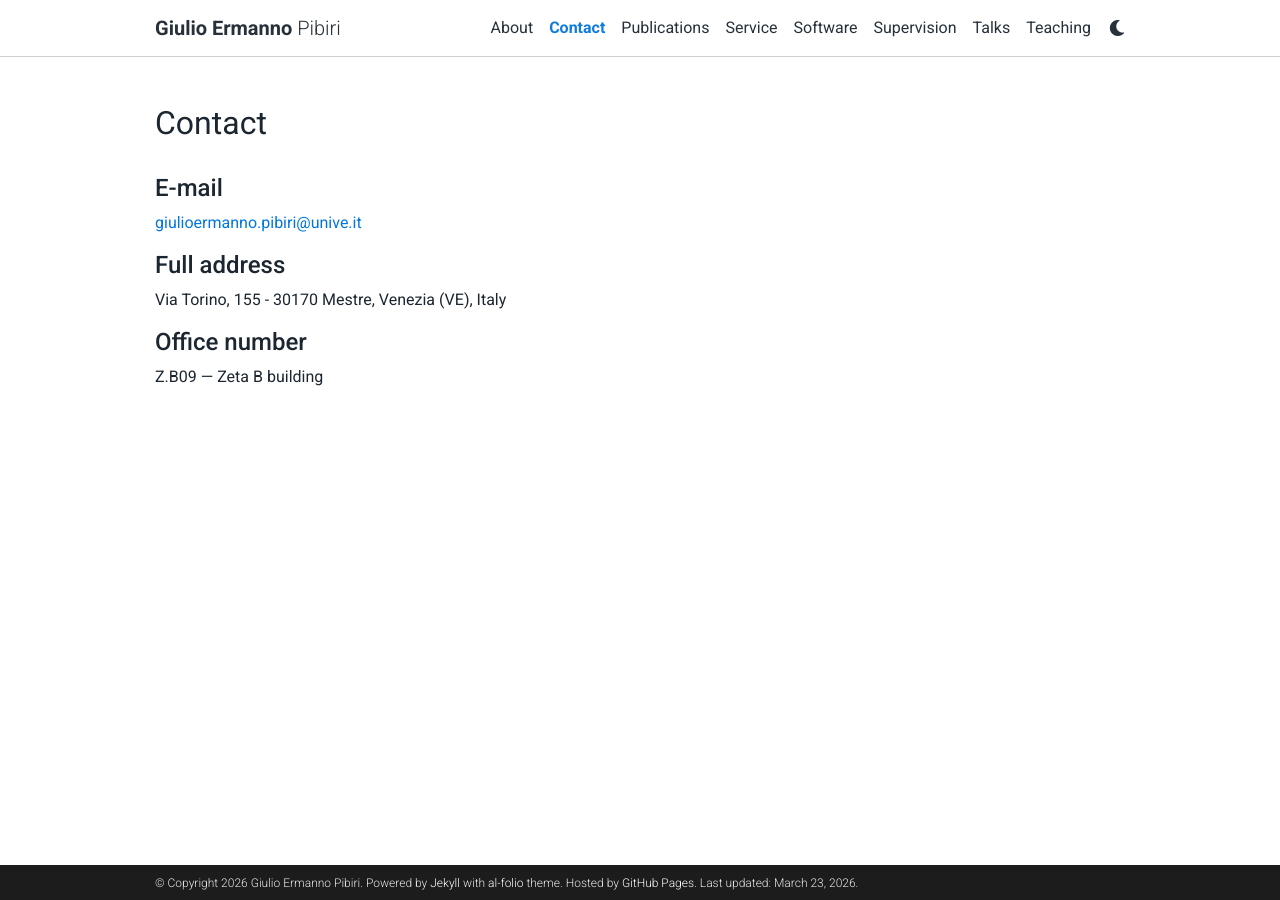
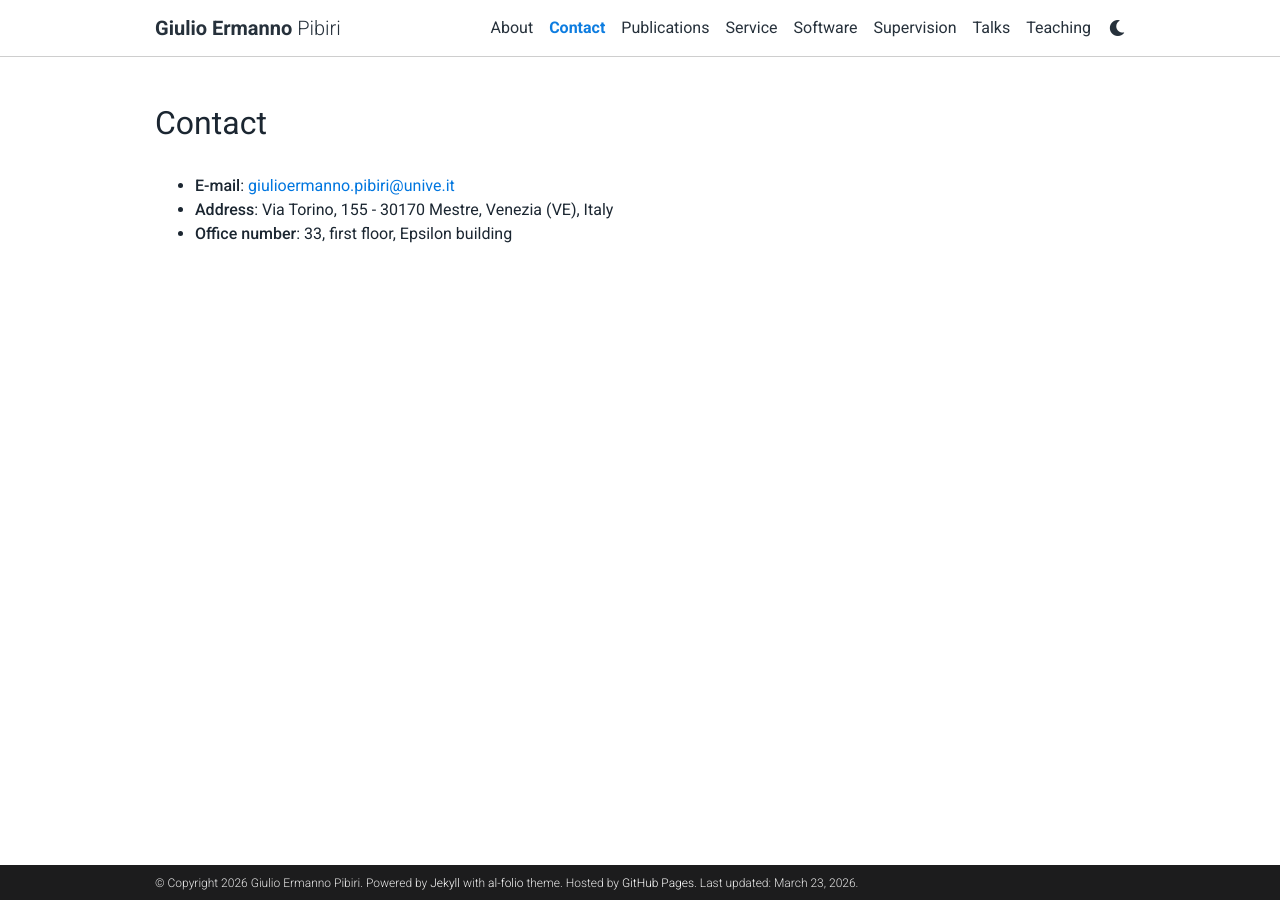
Before and after one commit to jermp/jermp.github.io, a Jekyll site: the page built from _pages/contact.md, in a window 1280 px wide. Built offline with Jekyll 4.4.1, drawn with Linux system fonts in a browser that asks for light colours; comment, search, counter and statistics services are not loaded; a style sheet for code colours, icons or effects is not loaded.

Commit message:
new office

```diff
--- a/_pages/contact.md
+++ b/_pages/contact.md
@@ -6,14 +6,6 @@ description:
 nav: true
 ---
 
-#### **E-mail**
-
-[giulioermanno.pibiri@unive.it](mailto:giulioermanno.pibiri@unive.it)
-
-#### **Full address**
-
-Via Torino, 155 - 30170 Mestre, Venezia (VE), Italy
-
-#### **Office number**
-
-Z.B09 — Zeta B building
+- **E-mail**: [giulioermanno.pibiri@unive.it](mailto:giulioermanno.pibiri@unive.it)
+- **Address**: Via Torino, 155 - 30170 Mestre, Venezia (VE), Italy
+- **Office number**: 33, first floor, Epsilon building
```
